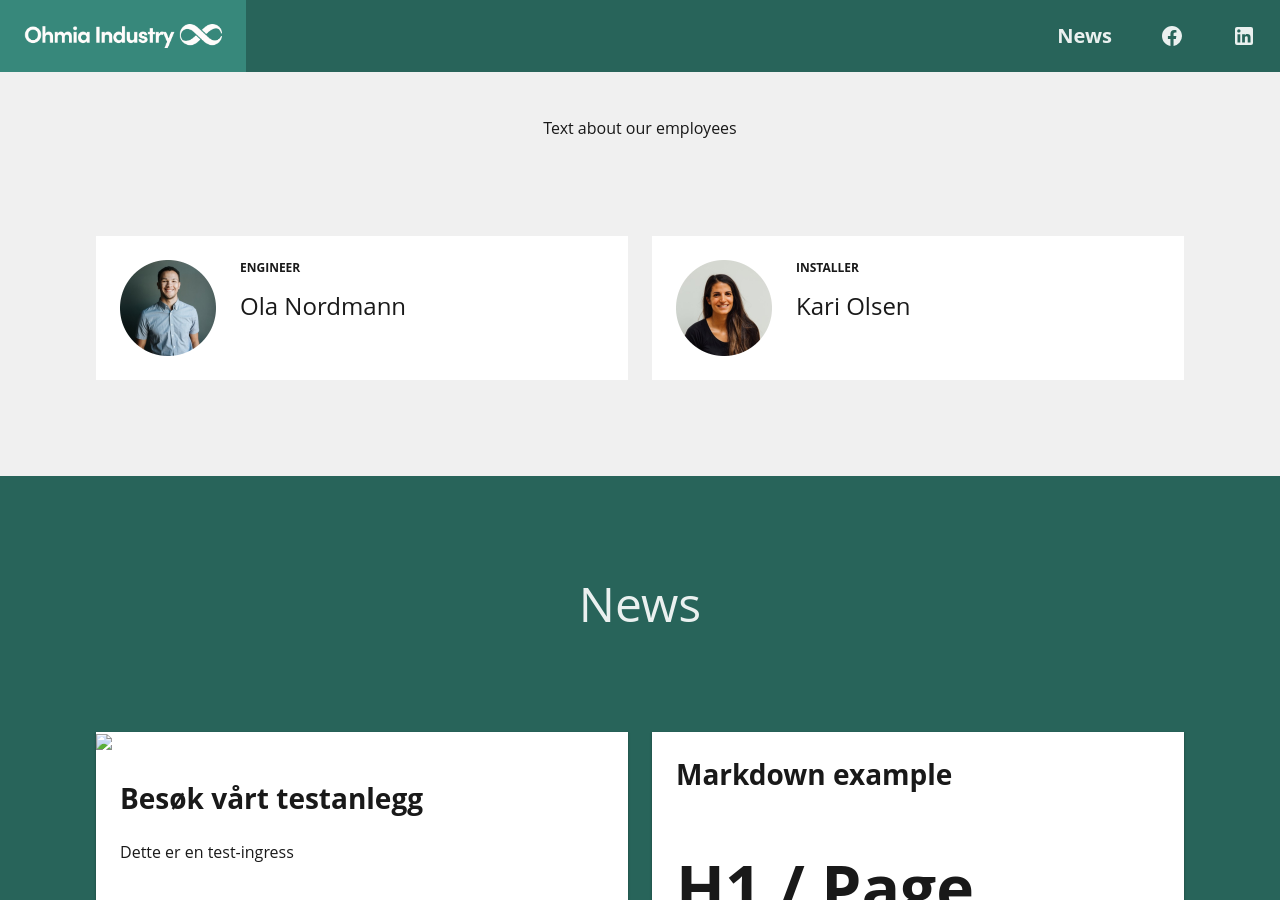
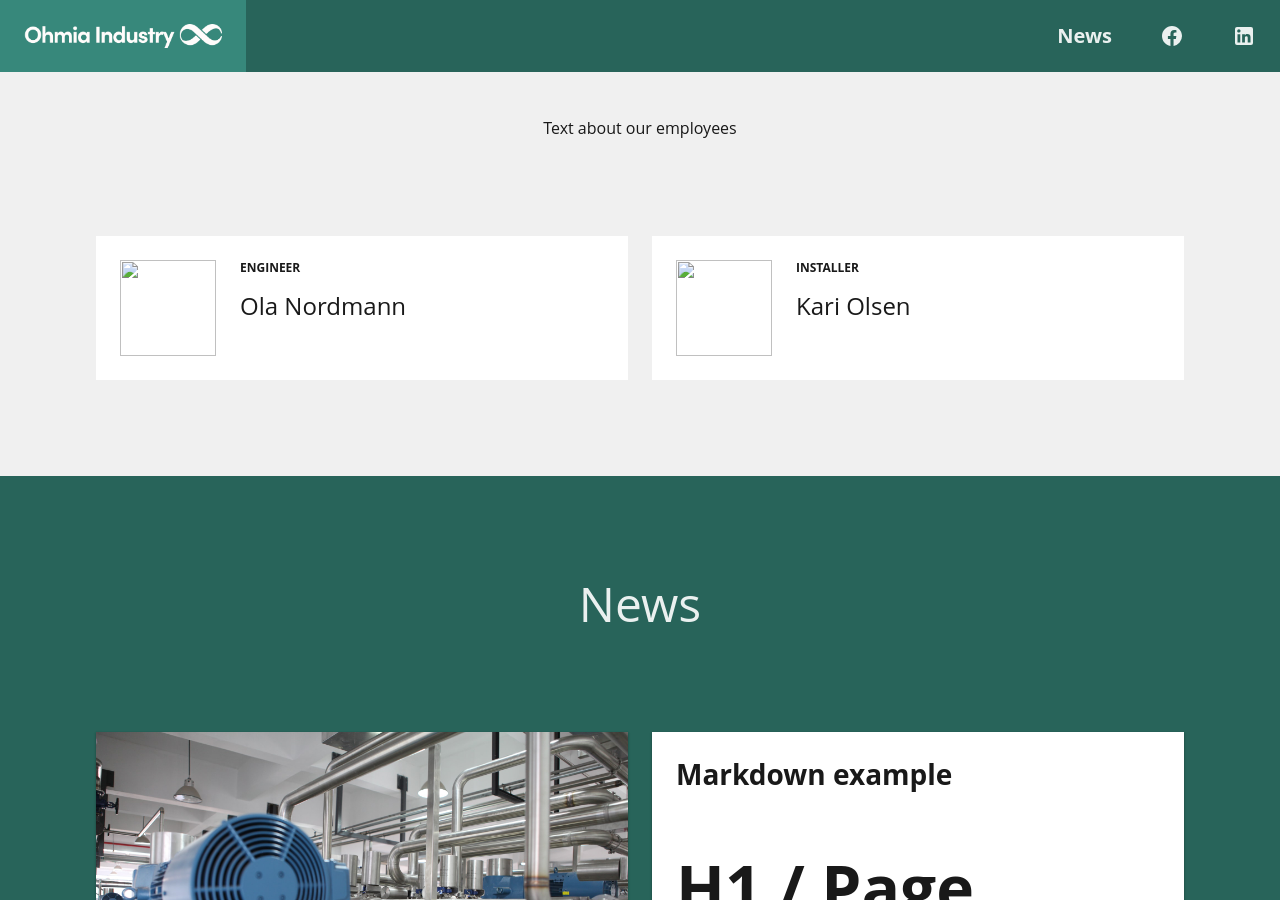
Before and after one commit to michael-bantle/ohmiaindustry.github.io, a Jekyll site: the page built from index.html, in a window 1280 px wide and 900 px high, scrolled down 3576 px. Built offline with Jekyll 4.4.1, drawn with Linux system fonts in a browser that asks for light colours.

Commit message:
Place post-images in main image folder

```diff
--- a/index.html
+++ b/index.html
@@ -45,7 +45,7 @@ title: Ohmia Industry
     <div class="row col2">
       {% for employee in employees.people %}
         <div class="card horizontal white">
-          <img class="employee" src="/assets/images/people/{{employee.image}}">
+          <img class="employee" src="/assets/images/employees/{{employee.image}}">
           <div class="text">
             <h6>{{ employee.title }}</h6>
             <p class="lead">{{ employee.name }}</p>
@@ -66,7 +66,7 @@ title: Ohmia Industry
       <a class="card vertical white" href="{{ post.url }}">
         <article>
           {% if post.image %}
-            <img class="full" src="/assets/images/posts/{{ post.image }}">
+            <img class="full" src="/assets/images/{{ post.image }}">
           {% endif %}
           <div class="text">
             <h3>{{ post.title | capitalize }}</h3>
```
